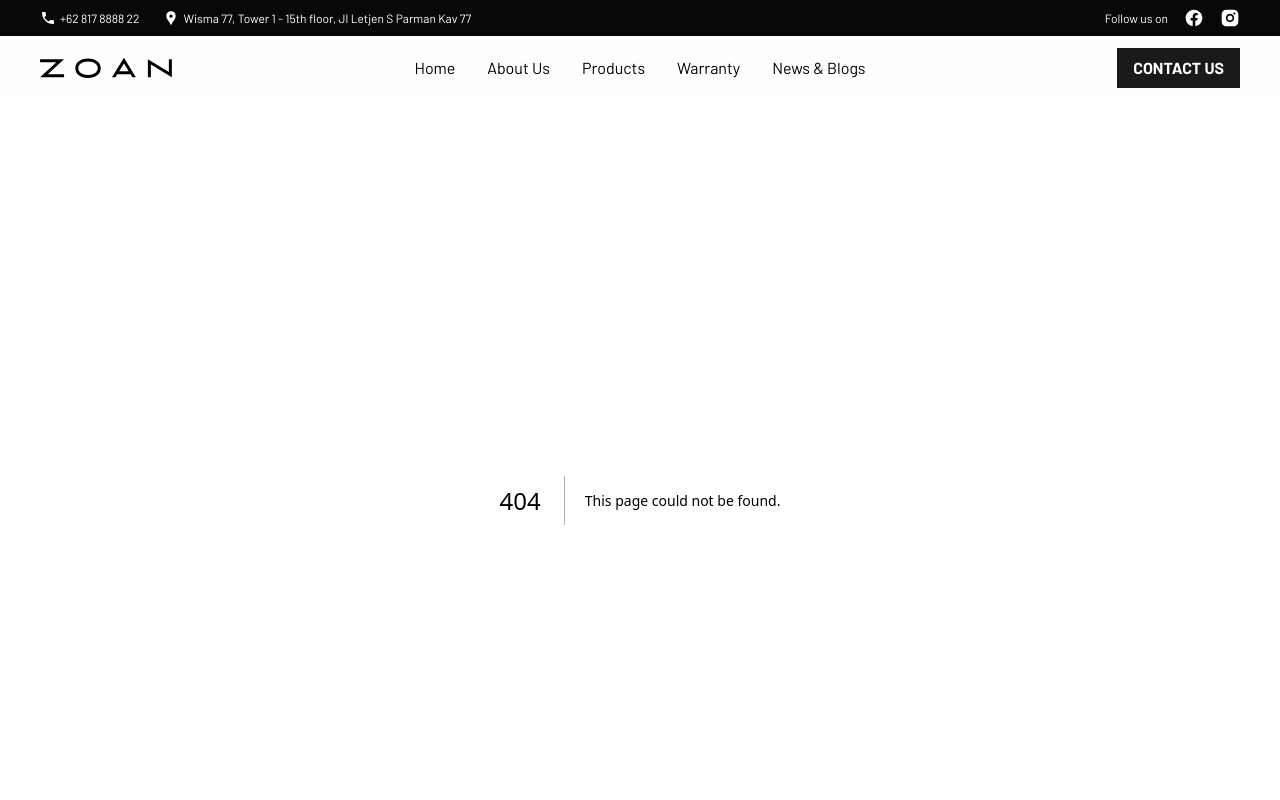
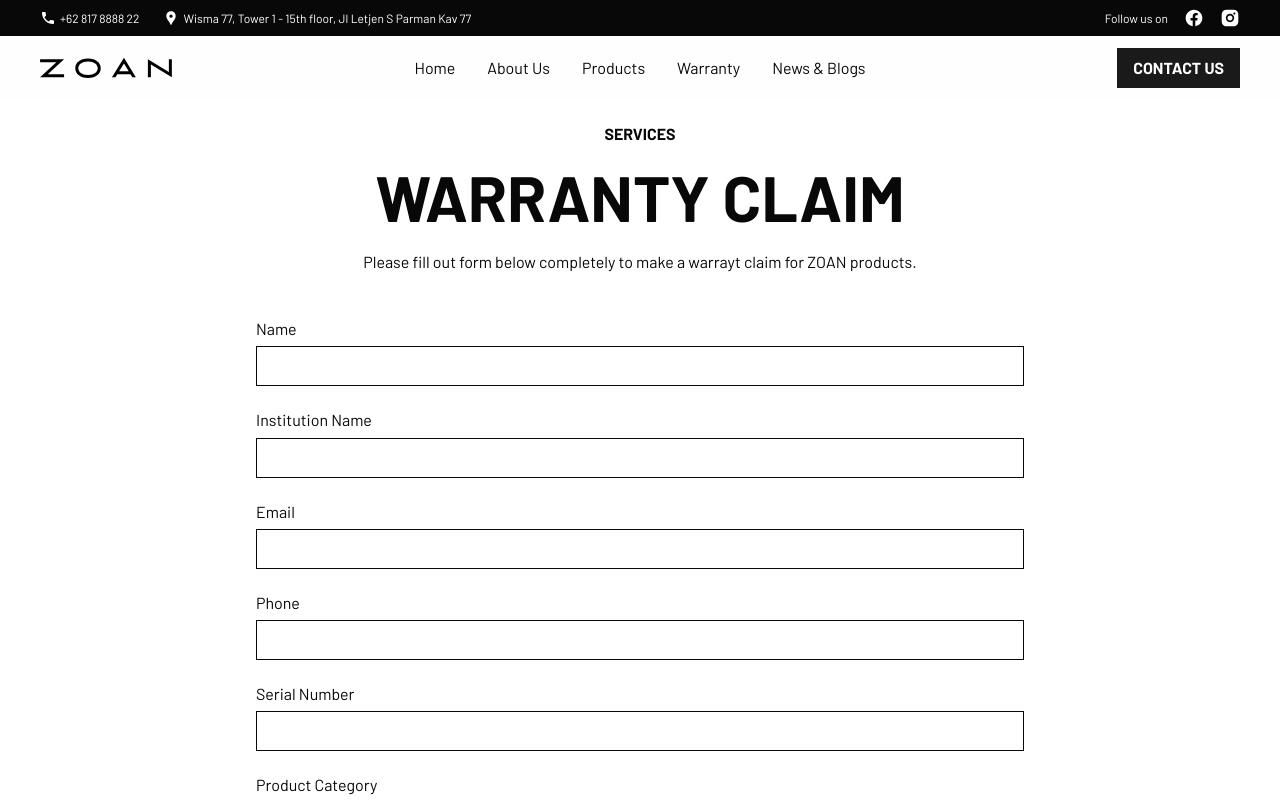
Before and after one commit to hrndbrs/zoan-client, a Next.js app: page /warranty in a window 1280 px wide. Before the commit this address had no page. Shown: the top 800 px of the page. Built offline with nearby package versions, Linux system fonts and the light colour scheme.

Commit message:
feat: created /warranty page

```diff
--- /dev/null
+++ b/app/warranty/page.tsx
@@ -0,0 +1,11 @@
+import WarrantyClaimForm from "@/components/sections/warranty/WarrantyClaimForm";
+import { CallToAction } from "@/components/shared";
+
+export default function Warranty() {
+  return (
+    <>
+      <WarrantyClaimForm />
+      <CallToAction className="max-md:hidden" />
+    </>
+  );
+}
--- /dev/null
+++ b/components/sections/warranty/WarrantyClaimForm.tsx
@@ -0,0 +1,49 @@
+"use client";
+
+import { warrantyClaimFormSchema } from "@/lib/zod/schema";
+import { InputFieldProps } from "@/components/shared/form/CustomForm";
+import { CustomForm } from "@/components/shared";
+import { categories } from "@/lib/mockData";
+
+export default function WarrantyClaimForm() {
+  const inputFields: InputFieldProps[] = [
+    { name: "name" },
+    { name: "institutionName" },
+    { name: "email", type: "email" },
+    { name: "phone" },
+    { name: "serialNumber" },
+    {
+      name: "categorySlug",
+      label: "Product Category",
+      inputType: "select",
+      placeholder: "Select one...",
+      options: categories.map(({ slug, name }) => {
+        return { value: slug, label: name };
+      }),
+    },
+    { name: "purchaseDate", type: "date", inputType: "date" },
+    { name: "address", inputType: "textarea" },
+  ];
+  function handleSubmit(values: any) {
+    console.log(values);
+  }
+  return (
+    <section id="warranty-form" className="px-5 py-6">
+      <div className="flex flex-col mb-12 gap-4 md:items-center">
+        <p className="text-body-16 uppercase font-bold">Services</p>
+        <h3 className="text-h3 uppercase font-bold max-md:text-h4">Warranty Claim</h3>
+        <p className="text-body-16">
+          Please fill out form below completely to make a warrayt claim for ZOAN products.
+        </p>
+      </div>
+      <div className="inner-container !max-w-3xl">
+        <CustomForm
+          schema={warrantyClaimFormSchema}
+          inputFields={inputFields}
+          onSubmit={handleSubmit}
+          buttonClassName="self-center max-md:self-start"
+        />
+      </div>
+    </section>
+  );
+}
```
